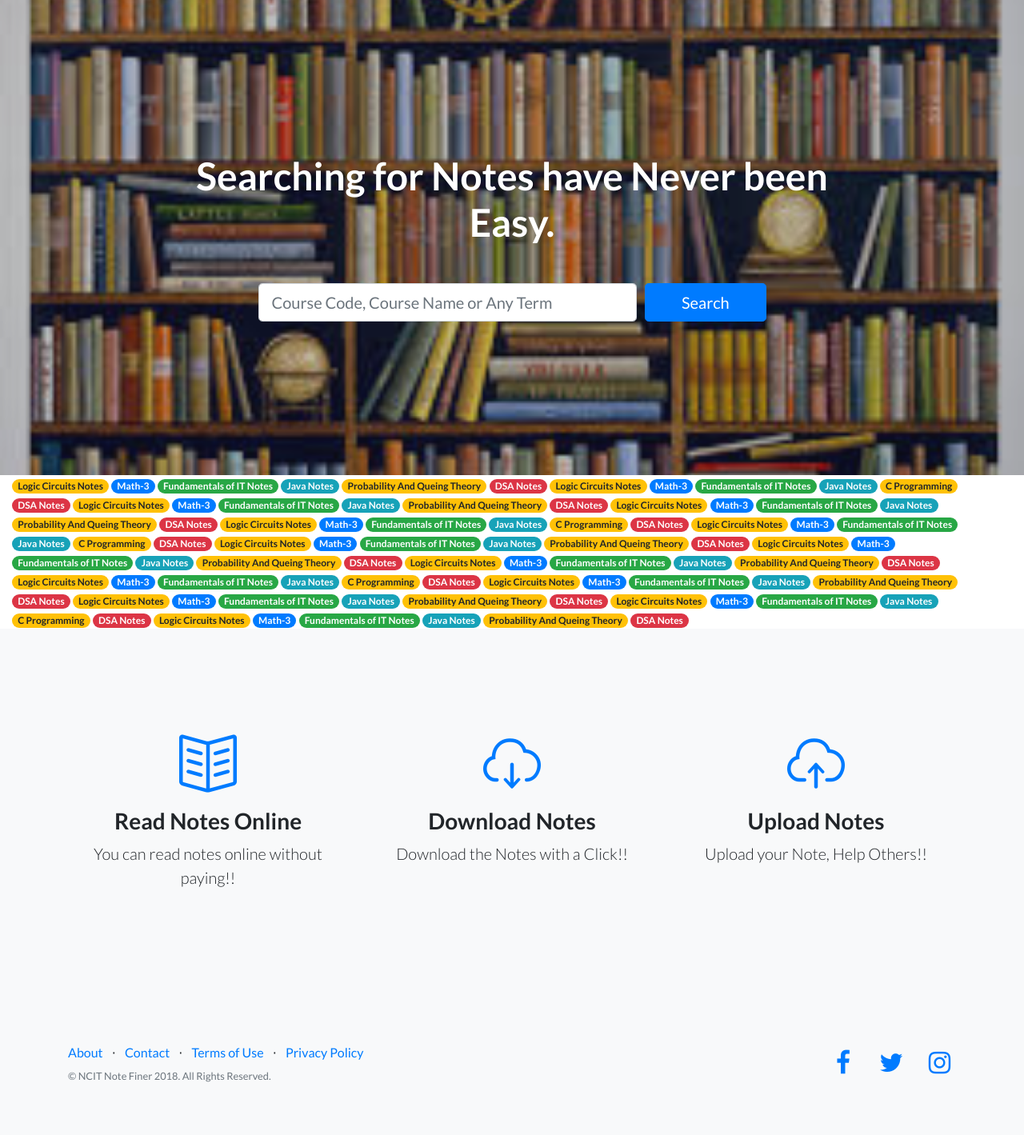
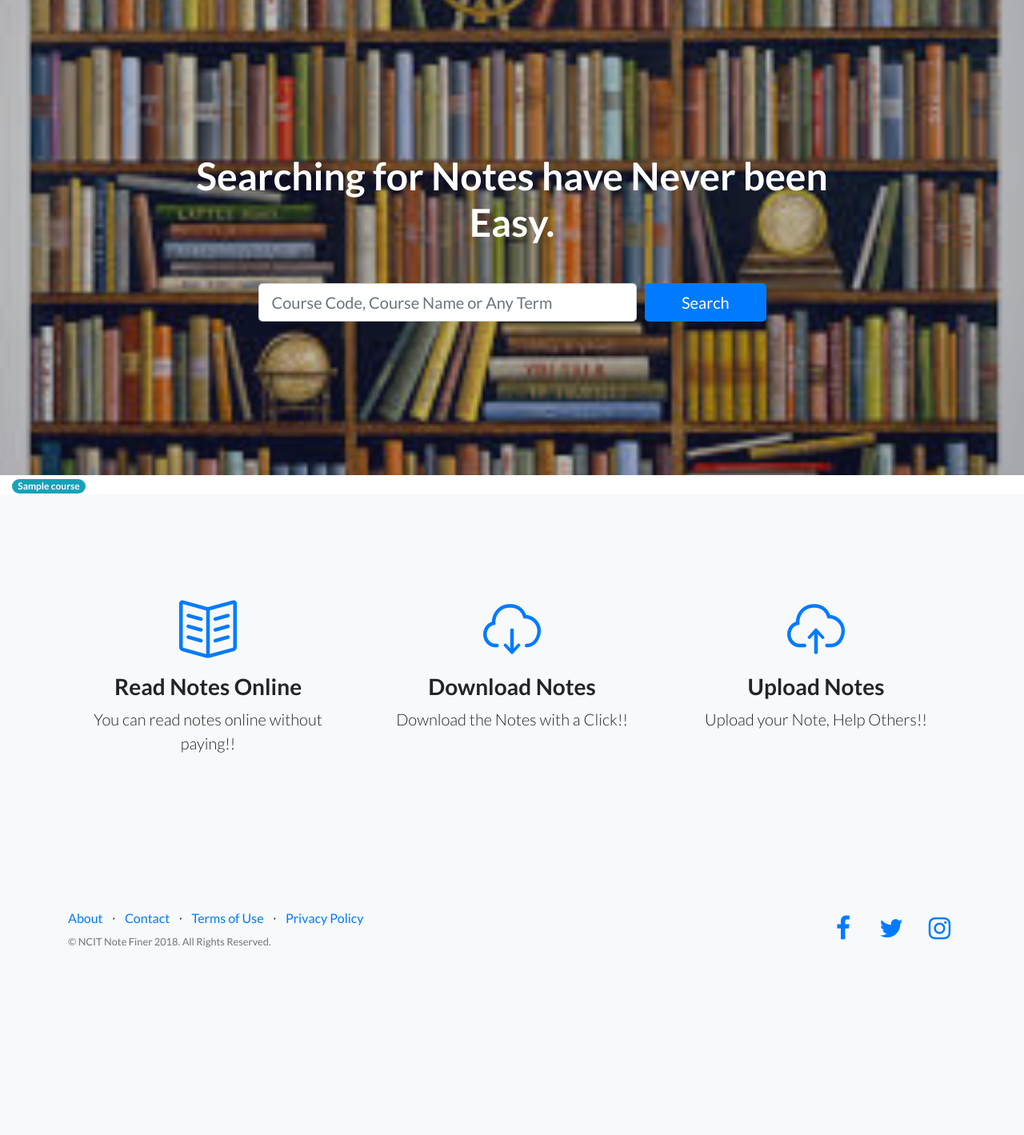
Before and after one commit to poshan0126/NCIT-Note-Finder, a Django app: page / in a window 1280 px wide. Shown: the part 60-1479 px from the top of the page at 80% size. After the commit the page ends 1245 px from the top, so only its background shows below. Run offline with Django 3.2, Linux system fonts and the light colour scheme; tables that the repository leaves empty hold one stand-in row (values such as "Sample post"); some libraries are stand-ins or nearby versions.

Commit message:
Adds a view to look after all the details of course

```diff
--- a/notefinder/resources/urls.py
+++ b/notefinder/resources/urls.py
@@ -1,5 +1,5 @@
 from django.urls import path
-from resources.views import home, search, download_item, preview_item, add_resource_item, add_resource_url, add_resource, resource_item_detail
+from resources.views import home, search, download_item, preview_item, add_resource_item, add_resource_url, add_resource, resource_item_detail, course_detail
 
 urlpatterns = [
     path('', home, name = "HomePage"),
@@ -10,4 +10,5 @@
     path('add-notes/', add_resource_item, name="AddResourceFile"),
     path('add-notes-urls/', add_resource_url, name="AddResourceURL"),
     path('notes-detail/<slug:slug>/<int:pk>/', resource_item_detail, name="ResourceItemDetail"),
+    path('course_detail/<str:course_code>/', course_detail, name = "CourseDetail"),
 ]
--- a/notefinder/resources/views.py
+++ b/notefinder/resources/views.py
@@ -123,3 +123,13 @@
         'form':form,
     }
     return render(request, template_name, context)
+
+def course_detail(request, course_code):
+    course = get_object_or_404(Course, code=course_code)
+    resources = ResourceItem.objects.all().filter(course__code=course_code)
+    template_name = "resources/course_detail.html"
+    context = {
+        "course":course,
+        "resources":resources
+    }
+    return render(request, template_name, context)
--- a/notefinder/templates/home.html
+++ b/notefinder/templates/home.html
@@ -36,91 +36,10 @@
 {% block content %}
 
     <div class = "container-fluid">
-      <span class="badge badge-pill badge-warning">Logic Circuits Notes</span>
-      <span class="badge badge-pill badge-primary">Math-3</span>
-      <span class="badge badge-pill badge-success">Fundamentals of IT Notes</span>
-      <span class="badge badge-pill badge-info">Java Notes</span>
-      <span class="badge badge-pill badge-warning">Probability And Queing Theory</span>
-      <span class="badge badge-pill badge-danger">DSA Notes</span>
-      <span class="badge badge-pill badge-warning">Logic Circuits Notes</span>
-      <span class="badge badge-pill badge-primary">Math-3</span>
-      <span class="badge badge-pill badge-success">Fundamentals of IT Notes</span>
-      <span class="badge badge-pill badge-info">Java Notes</span>
-      <span class="badge badge-pill badge-warning">C Programming</span>
-      <span class="badge badge-pill badge-danger">DSA Notes</span>
-      <span class="badge badge-pill badge-warning">Logic Circuits Notes</span>
-      <span class="badge badge-pill badge-primary">Math-3</span>
-      <span class="badge badge-pill badge-success">Fundamentals of IT Notes</span>
-      <span class="badge badge-pill badge-info">Java Notes</span>
-      <span class="badge badge-pill badge-warning">Probability And Queing Theory</span>
-      <span class="badge badge-pill badge-danger">DSA Notes</span>
-      <span class="badge badge-pill badge-warning">Logic Circuits Notes</span>
-      <span class="badge badge-pill badge-primary">Math-3</span>
-      <span class="badge badge-pill badge-success">Fundamentals of IT Notes</span>
-      <span class="badge badge-pill badge-info">Java Notes</span>
-      <span class="badge badge-pill badge-warning">Probability And Queing Theory</span>
-      <span class="badge badge-pill badge-danger">DSA Notes</span>
-      <span class="badge badge-pill badge-warning">Logic Circuits Notes</span>
-      <span class="badge badge-pill badge-primary">Math-3</span>
-      <span class="badge badge-pill badge-success">Fundamentals of IT Notes</span>
-      <span class="badge badge-pill badge-info">Java Notes</span>
-      <span class="badge badge-pill badge-warning">C Programming</span>
-      <span class="badge badge-pill badge-danger">DSA Notes</span>
-      <span class="badge badge-pill badge-warning">Logic Circuits Notes</span>
-      <span class="badge badge-pill badge-primary">Math-3</span>
-      <span class="badge badge-pill badge-success">Fundamentals of IT Notes</span>
-      <span class="badge badge-pill badge-info">Java Notes</span>
-      <span class="badge badge-pill badge-warning">C Programming</span>
-      <span class="badge badge-pill badge-danger">DSA Notes</span>
-      <span class="badge badge-pill badge-warning">Logic Circuits Notes</span>
-      <span class="badge badge-pill badge-primary">Math-3</span>
-      <span class="badge badge-pill badge-success">Fundamentals of IT Notes</span>
-      <span class="badge badge-pill badge-info">Java Notes</span>
-      <span class="badge badge-pill badge-warning">Probability And Queing Theory</span>
-      <span class="badge badge-pill badge-danger">DSA Notes</span>
-      <span class="badge badge-pill badge-warning">Logic Circuits Notes</span>
-      <span class="badge badge-pill badge-primary">Math-3</span>
-      <span class="badge badge-pill badge-success">Fundamentals of IT Notes</span>
-      <span class="badge badge-pill badge-info">Java Notes</span>
-      <span class="badge badge-pill badge-warning">Probability And Queing Theory</span>
-      <span class="badge badge-pill badge-danger">DSA Notes</span>
-      <span class="badge badge-pill badge-warning">Logic Circuits Notes</span>
-      <span class="badge badge-pill badge-primary">Math-3</span>
-      <span class="badge badge-pill badge-success">Fundamentals of IT Notes</span>
-      <span class="badge badge-pill badge-info">Java Notes</span>
-      <span class="badge badge-pill badge-warning">Probability And Queing Theory</span>
-      <span class="badge badge-pill badge-danger">DSA Notes</span>
-      <span class="badge badge-pill badge-warning">Logic Circuits Notes</span>
-      <span class="badge badge-pill badge-primary">Math-3</span>
-      <span class="badge badge-pill badge-success">Fundamentals of IT Notes</span>
-      <span class="badge badge-pill badge-info">Java Notes</span>
-      <span class="badge badge-pill badge-warning">C Programming</span>
-      <span class="badge badge-pill badge-danger">DSA Notes</span>
-      <span class="badge badge-pill badge-warning">Logic Circuits Notes</span>
-      <span class="badge badge-pill badge-primary">Math-3</span>
-      <span class="badge badge-pill badge-success">Fundamentals of IT Notes</span>
-      <span class="badge badge-pill badge-info">Java Notes</span>
-      <span class="badge badge-pill badge-warning">Probability And Queing Theory</span>
-      <span class="badge badge-pill badge-danger">DSA Notes</span>
-      <span class="badge badge-pill badge-warning">Logic Circuits Notes</span>
-      <span class="badge badge-pill badge-primary">Math-3</span>
-      <span class="badge badge-pill badge-success">Fundamentals of IT Notes</span>
-      <span class="badge badge-pill badge-info">Java Notes</span>
-      <span class="badge badge-pill badge-warning">Probability And Queing Theory</span>
-      <span class="badge badge-pill badge-danger">DSA Notes</span>
-      <span class="badge badge-pill badge-warning">Logic Circuits Notes</span>
-      <span class="badge badge-pill badge-primary">Math-3</span>
-      <span class="badge badge-pill badge-success">Fundamentals of IT Notes</span>
-      <span class="badge badge-pill badge-info">Java Notes</span>
-      <span class="badge badge-pill badge-warning">C Programming</span>
-      <span class="badge badge-pill badge-danger">DSA Notes</span>
-      <span class="badge badge-pill badge-warning">Logic Circuits Notes</span>
-      <span class="badge badge-pill badge-primary">Math-3</span>
-      <span class="badge badge-pill badge-success">Fundamentals of IT Notes</span>
-      <span class="badge badge-pill badge-info">Java Notes</span>
-      <span class="badge badge-pill badge-warning">Probability And Queing Theory</span>
-      <span class="badge badge-pill badge-danger">DSA Notes</span>
+      {% for course in courses  %}
+        <span class="badge badge-pill badge-{% cycle 'info' 'warning' 'success' 'primary' %}"><a href="{% url 'CourseDetail' course_code=course.code %}" style="color: white;">{{course.name}}</a></span>
 
+      {% endfor %}
 
     </div>
         <!-- Icons Grid -->
```
Also changed, not shown: notefinder/templates/resources/course_detail.html (added, +28 -0 lines).
